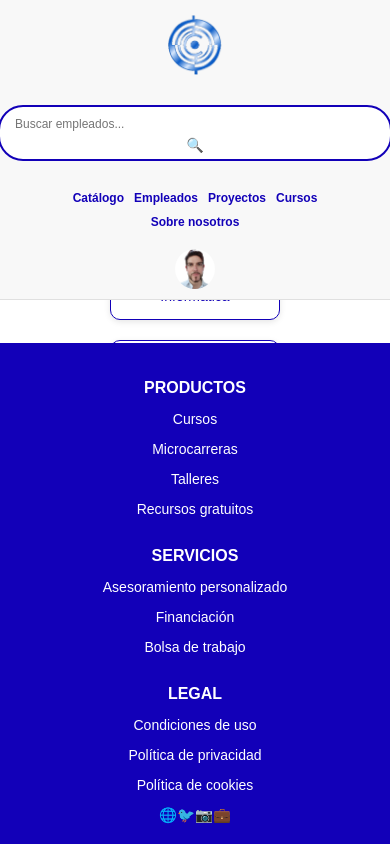
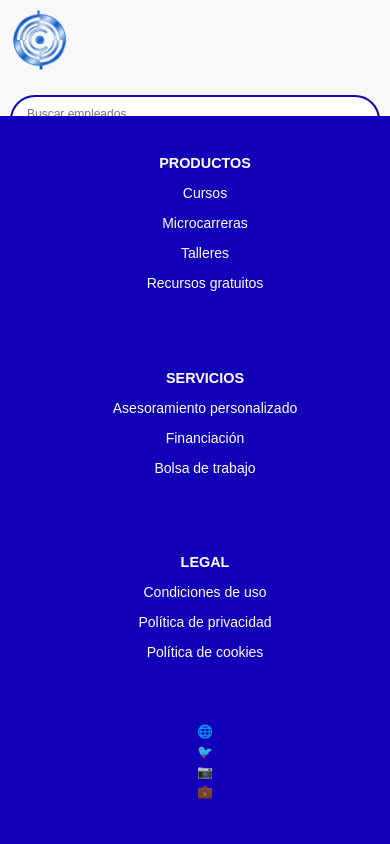
Before and after one commit to MAngelo22/PortalGestion-TFG, a React (Create React App) app: page /dashboard in a window 390 px wide. Shown: the top 844 px of the page. Built offline with nearby package versions, Linux system fonts and the light colour scheme.

Commit message:
ajustado el navbar y el footer, ademas de ajustar el contenido de la pagina

```diff
--- a/src/components/Catalogo.jsx
+++ b/src/components/Catalogo.jsx
@@ -9,7 +9,7 @@ const Dashboard = () => {
     <div>
       <Navbar />
 
-      <main>
+      <main class="main-container">
         <h1 className="main-title">Catálogo de empleados</h1>
         <div className="cards-container">
           {[
--- a/src/components/DetalleEmpleado.jsx
+++ b/src/components/DetalleEmpleado.jsx
@@ -1,4 +1,5 @@
 import React from "react";
+import "./estilos/estilo.css";
 import { useParams } from "react-router-dom";
 import Navbar from "./NavBar.js";
 import Footer from "./Footer.js";
--- a/src/components/LoginForm.jsx
+++ b/src/components/LoginForm.jsx
@@ -19,7 +19,7 @@ const LoginForm = ({ onLoginSuccess }) => { // Recibe la prop onLoginSuccess
   };
 
   return (
-    <div className="main-container">
+    <div className="main-container-logo">
     <div
   style={{
     display: "flex",
--- a/src/components/estilos/Css_Login.css
+++ b/src/components/estilos/Css_Login.css
@@ -1,7 +1,5 @@
 /* Fondo general */
 body {
-  margin: 0;
-  padding: 0;
   font-family: 'Arial', sans-serif;
   background-color: #ffffff;
   display: flex;
--- a/src/components/estilos/NavBar.css
+++ b/src/components/estilos/NavBar.css
@@ -1,29 +1,27 @@
 /* Header */
 .header {
   display: flex;
-  justify-content: center;
+  justify-content: space-between; /* Espaciado uniforme entre elementos */
   align-items: center;
   background-color: #f8f8f8;
   border-bottom: 1px solid #e0e0e0;
   height: 80px;
   position: fixed;
   top: 0;
-  left: 0;  /* Asegura que esté alineado a la izquierda */
-  right: 0; /* Asegura que se extienda hasta el borde derecho */
-  width: 100%; /* Hace que el navbar ocupe todo el ancho de la página */
+  left: 0;
+  right: 0;
+  width: 100%; /* Asegura que ocupe todo el ancho */
   z-index: 100;
-  box-sizing: border-box; /* Asegura que el padding se incluya en el ancho */
+  box-sizing: border-box; /* Incluye padding en el cálculo del ancho */
+  padding: 0 20px; /* Espaciado interno horizontal */
 }
 
-.logo{
-  padding: 5px 15px;
+/* Logo */
+.logo {
+  display: flex;
+  align-items: center;
   height: 60px;
   width: 60px;
-}
-
-/* Ajusta el logo */
-.header img {
-  max-height: 100%;
   object-fit: contain;
 }
 
@@ -37,6 +35,8 @@
   padding: 5px 15px;
   max-width: 300px;
   width: 100%;
+  flex-grow: 1; /* Permite que crezca para distribuir espacio */
+  margin: 0 20px; /* Espaciado entre la barra de búsqueda y otros elementos */
 }
 
 .search-bar input {
@@ -59,7 +59,8 @@
 .nav-links {
   display: flex;
   gap: 20px;
-  padding: 5px 15px;
+
+  justify-content: center; /* Asegura que los enlaces estén centrados */
 }
 
 .nav-links a {
@@ -81,6 +82,7 @@
   border-radius: 50%;
   background-color: #cccccc;
   overflow: hidden;
+  flex-shrink: 0; /* Evita que el perfil cambie de tamaño */
 }
 
 .user-profile img {
@@ -91,16 +93,10 @@
 
 /* Responsividad */
 @media screen and (max-width: 768px) {
-  .navbar {
-    flex-direction: column; /* Si se reorganiza verticalmente */
-    align-items: flex-start; /* Alineación del contenido */
-    padding: 10px;
-  }
-}
-@media (max-width: 768px) {
   .header {
-    flex-direction: column;
-    height: auto; /* Ajusta la altura automáticamente */
+    flex-wrap: wrap;
+    justify-content: space-between; /* Mantiene espaciado uniforme en pantallas pequeñas */
+    height: auto;
     padding: 10px 20px;
     gap: 15px; /* Espaciado entre los elementos */
   }
--- a/src/components/estilos/estilo.css
+++ b/src/components/estilos/estilo.css
@@ -5,7 +5,7 @@ body {
   font-family: 'Arial', sans-serif;
   background-color: #ffffff;
   color: #1200b8;
-    display: flex;
+  display: block;
   justify-content: center;
   align-items: center;
   height: 100vh;
@@ -15,11 +15,31 @@ body {
 .main-container {
   display: flex;
   flex-direction: column;
-    align-items: center;
   background-color: #ffffff;
   padding: 20px;
-    min-height: 100vh;
-    justify-content: center;
+  min-height: 100vh;  /* Asegura que ocupe al menos el alto de la pantalla */
+  justify-content: flex-start; /* Alinea el contenido desde arriba */
+  margin-top: 80px; /* Evita que se solape con el header */
+}
+.main-container-logo{
+  display: flex;
+  flex-direction: column;
+  align-items: center;
+  background-color: #ffffff; /* Fondo blanco */
+  padding: 20px;
+  min-height: 100vh; /* Asegura que el contenedor ocupe toda la pantalla */
+  justify-content: center; /* Centra verticalmente los elementos */
+}
+
+.empleados-container {
+
+  margin: 120px auto 0; /* Centrado y margen superior para no solaparse con el navbar */
+  padding: 20px;
+  background-color: #f8f8f8;
+  border-radius: 8px;
+  box-shadow: 0 2px 8px rgba(0, 0, 0, 0.1);
+
+  box-sizing: border-box;
 }
 
 /* Títulos */
@@ -191,7 +211,6 @@ body {
   background-color: #0e0099;
 }
 
-
 /* Responsividad */
 
 /* Ajustes para pantallas medianas */
--- a/src/components/estilos/footer.css
+++ b/src/components/estilos/footer.css
@@ -5,14 +5,21 @@
   padding: 20px 50px;
   display: flex;
   justify-content: space-between;
-    flex-wrap: wrap;
+  flex-wrap: wrap; /* Permite que las secciones se ajusten en varias filas */
   position: fixed;
   bottom: 0;
-    left: 0;  /* Asegura que esté alineado a la izquierda */
-    right: 0; /* Asegura que se extienda hasta el borde derecho */
-    width: 100%; /* Hace que el navbar ocupe todo el ancho de la página */
+  left: 0;
+  right: 0;
+  width: 100%; /* Ocupa todo el ancho de la página */
   z-index: 100;
-    box-sizing: border-box; /* Asegura que el padding se incluya en el ancho */
+  box-sizing: border-box; /* Incluye padding en el cálculo del ancho */
+  gap: 20px; /* Espaciado entre las secciones al envolver */
+}
+
+.footer-section {
+  flex: 1; /* Permite que cada sección crezca y se ajuste automáticamente */
+  min-width: 200px; /* Asegura que las secciones no sean demasiado pequeñas */
+  margin-bottom: 20px; /* Espaciado inferior entre filas en pantallas pequeñas */
 }
 
 .footer-section h3 {
@@ -25,8 +32,53 @@
   font-size: 0.9rem;
   color: white;
   text-decoration: none;
+  display: block; /* Asegura que cada enlace esté en su propia línea */
+  margin-bottom: 5px; /* Espaciado entre enlaces */
 }
 
 .footer-section a:hover {
   text-decoration: underline;
 }
+
+/* Responsividad */
+@media screen and (max-width: 768px) {
+  .footer {
+    flex-direction: column; /* Las secciones se organizan verticalmente */
+    align-items: center; /* Centra las secciones */
+    padding: 20px; /* Reduce el padding para pantallas pequeñas */
+    gap: 20px; /* Espaciado entre las secciones */
+  }
+
+  .footer-section {
+    text-align: center; /* Centra el contenido dentro de cada sección */
+    margin-bottom: 15px; /* Reduce el espaciado inferior en pantallas pequeñas */
+    width: 100%; /* Asegura que cada sección ocupe todo el ancho */
+  }
+
+  .footer-section h3 {
+    font-size: 1rem; /* Asegura que los encabezados se mantengan legibles */
+  }
+
+  .footer-section a {
+    font-size: 0.85rem; /* Reduce ligeramente el tamaño de los enlaces */
+  }
+}
+
+@media screen and (max-width: 480px) {
+  .footer {
+    padding: 15px; /* Ajusta el padding en pantallas muy pequeñas */
+    gap: 15px; /* Reduce aún más el espacio entre las secciones */
+  }
+
+  .footer-section h3 {
+    font-size: 0.9rem; /* Reduce el tamaño del encabezado */
+  }
+
+  .footer-section a {
+    font-size: 0.8rem; /* Reduce el tamaño de los enlaces */
+  }
+
+  .footer-section {
+    padding: 10px; /* Añade un poco de espacio dentro de las secciones */
+  }
+}
```
Lines whose indentation alone changed are shown as unchanged.
